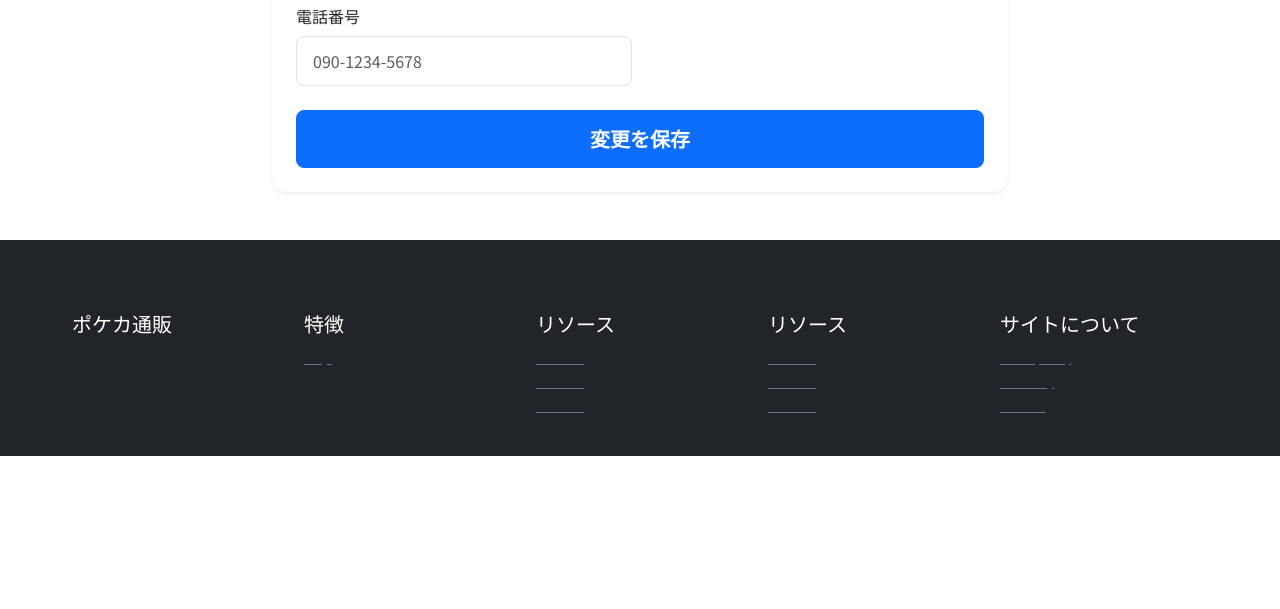
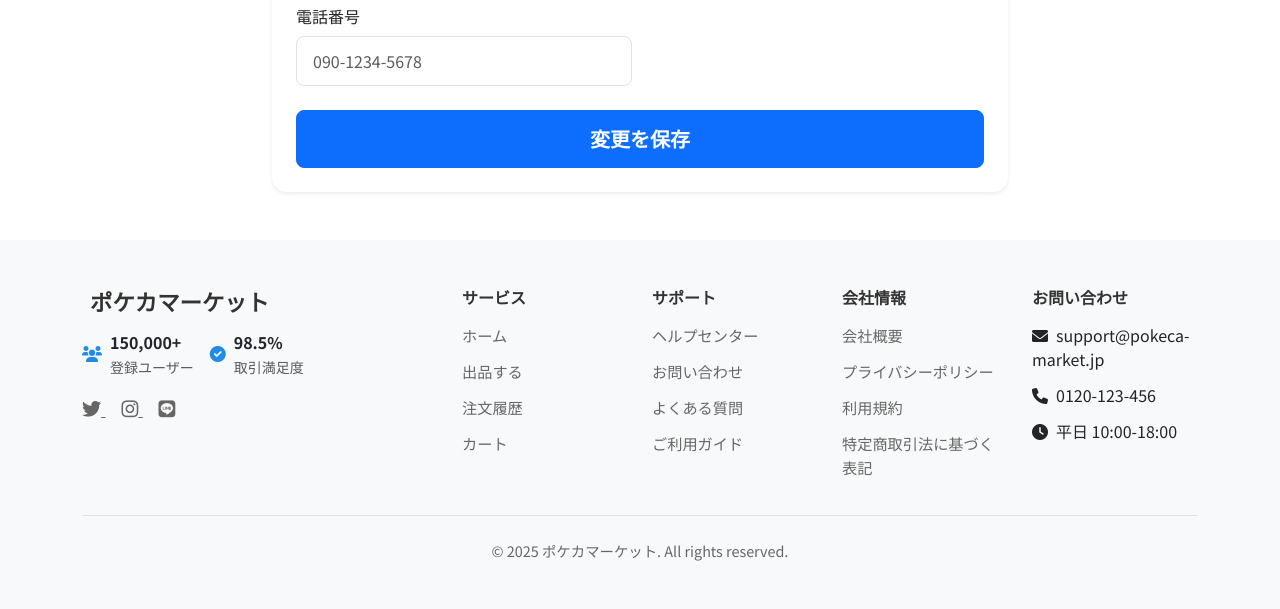
Before and after one commit to yamada0914/django-practice, a Django app: page /account/ in a window 1280 px wide. Shown: the part 704-1313 px from the top of the page. Before the commit the page ends 1160 px from the top, so only its background shows below. Run offline with Django 3.2, Linux system fonts and the light colour scheme; the visitor is signed in with stand-in values (Sample User, id 1); data comes from the database, SQL or seed files in the repository.

Commit message:
フッターデザイン修正

```diff
--- a/templates/snippets/footer.html
+++ b/templates/snippets/footer.html
@@ -1,38 +1,173 @@
-<div class="container w-100 bg-dark text-white py-4" style="max-width: 100%;">
-  <div class="row mt-5 mx-5">
-    <div class="col-12 col-md">
-      <h5>{{ TITLE }}</h5>
-      <small class="d-block mb-3 text-muted">&copy; 2017-2021</small>
+<footer class="footer mt-auto py-5">
+  <div class="container">
+    <div class="row g-4">
+      <!-- ブランド情報 -->
+      <div class="col-12 col-lg-4 mb-4">
+        <div class="footer-brand">
+          <h5 class="footer-brand-title mb-3">
+            <i class="fas fa-cards me-2"></i>ポケカマーケット
+          </h5>
+          <p class="text-muted mb-3">
+          </p>
+          <div class="d-flex align-items-center mb-3">
+            <div class="me-3">
+              <div class="d-flex align-items-center">
+                <i class="fas fa-users text-primary me-2"></i>
+                <div>
+                  <div class="fw-bold">150,000+</div>
+                  <small class="text-muted">登録ユーザー</small>
                 </div>
-    <div class="col-6 col-md">
-      <h5>特徴</h5>
-      <ul class="list-unstyled text-small ">
-        <li><a class="link-secondary text-muted" href="/">Top</a></li>
+              </div>
+            </div>
+            <div class="me-3">
+              <div class="d-flex align-items-center">
+                <i class="fas fa-check-circle text-primary me-2"></i>
+                <div>
+                  <div class="fw-bold">98.5%</div>
+                  <small class="text-muted">取引満足度</small>
+                </div>
+              </div>
+            </div>
+          </div>
+          <div class="social-links mb-3">
+            <a href="https://twitter.com/pokeca_market" class="me-3" target="_blank" rel="noopener">
+              <i class="fab fa-twitter"></i>
+            </a>
+            <a href="https://www.instagram.com/pokeca_market" class="me-3" target="_blank" rel="noopener">
+              <i class="fab fa-instagram"></i>
+            </a>
+            <a href="https://line.me/pokeca_market" class="me-3" target="_blank" rel="noopener">
+              <i class="fab fa-line"></i>
+            </a>
+          </div>
+        </div>
+      </div>
+
+      <!-- クイックリンク -->
+      <div class="col-6 col-md-4 col-lg-2">
+        <h6 class="footer-title mb-3">サービス</h6>
+        <ul class="footer-links">
+          <li><a href="/">ホーム</a></li>
+          <li><a href="/items/create/">出品する</a></li>
+          <li><a href="/orders/">注文履歴</a></li>
+          <li><a href="/cart/">カート</a></li>
         </ul>
       </div>
-    <div class="col-6 col-md">
-      <h5>リソース</h5>
-      <ul class="list-unstyled text-small">
-        <li><a class="link-secondary text-muted" href="#">リンク</a></li>
-        <li><a class="link-secondary text-muted" href="#">リンク</a></li>
-        <li><a class="link-secondary text-muted" href="#">リンク</a></li>
+
+      <!-- サポート -->
+      <div class="col-6 col-md-4 col-lg-2">
+        <h6 class="footer-title mb-3">サポート</h6>
+        <ul class="footer-links">
+          <li><a href="#">ヘルプセンター</a></li>
+          <li><a href="#">お問い合わせ</a></li>
+          <li><a href="#">よくある質問</a></li>
+          <li><a href="#">ご利用ガイド</a></li>
         </ul>
       </div>
-    <div class="col-6 col-md">
-      <h5>リソース</h5>
-      <ul class="list-unstyled text-small">
-        <li><a class="link-secondary text-muted" href="#">リンク</a></li>
-        <li><a class="link-secondary text-muted" href="#">リンク</a></li>
-        <li><a class="link-secondary text-muted" href="#">リンク</a></li>
+
+      <!-- 会社情報 -->
+      <div class="col-6 col-md-4 col-lg-2">
+        <h6 class="footer-title mb-3">会社情報</h6>
+        <ul class="footer-links">
+          <li><a href="#">会社概要</a></li>
+          <li><a href="#">プライバシーポリシー</a></li>
+          <li><a href="#">利用規約</a></li>
+          <li><a href="#">特定商取引法に基づく表記</a></li>
         </ul>
       </div>
-    <div class="col-6 col-md">
-      <h5>サイトについて</h5>
-      <ul class="list-unstyled text-small">
-        <li><a class="link-secondary text-muted" href="#">Company</a></li>
-        <li><a class="link-secondary text-muted" href="#">Privacy</a></li>
-        <li><a class="link-secondary text-muted" href="#">Terms</a></li>
+
+      <!-- お問い合わせ -->
+      <div class="col-6 col-lg-2">
+        <h6 class="footer-title mb-3">お問い合わせ</h6>
+        <ul class="footer-links">
+          <li><i class="fas fa-envelope me-2"></i>support@pokeca-market.jp</li>
+          <li><i class="fas fa-phone me-2"></i>0120-123-456</li>
+          <li><i class="fas fa-clock me-2"></i>平日 10:00-18:00</li>
         </ul>
       </div>
     </div>
+
+    <!-- コピーライト -->
+    <div class="footer-bottom text-center mt-4 pt-4 border-top">
+      <p class="mb-0">&copy; {% now 'Y' %} ポケカマーケット. All rights reserved.</p>
     </div>
+  </div>
+</footer>
+
+<style>
+  .footer {
+    background: #f8f9fa;
+  }
+
+  .footer-brand-title {
+    font-size: 1.4rem;
+    font-weight: 600;
+    color: #333;
+  }
+
+  .footer-title {
+    font-weight: 600;
+    color: #333;
+  }
+
+  .footer-links {
+    list-style: none;
+    padding: 0;
+    margin: 0;
+  }
+
+  .footer-links li {
+    margin-bottom: 0.75rem;
+  }
+
+  .footer-links a {
+    color: #666;
+    text-decoration: none;
+    transition: color 0.2s ease;
+    font-size: 0.95rem;
+  }
+
+  .footer-links a:hover {
+    color: #228be6;
+  }
+
+  .social-links a {
+    color: #666;
+    font-size: 1.2rem;
+    transition: color 0.2s ease;
+  }
+
+  .social-links a:hover {
+    color: #228be6;
+  }
+
+  .footer-bottom {
+    color: #666;
+    font-size: 0.9rem;
+  }
+
+  .text-primary {
+    color: #228be6 !important;
+  }
+
+  .app-badges img {
+    max-width: 140px;
+    height: auto;
+  }
+
+  @media (max-width: 991.98px) {
+    .footer-brand {
+      text-align: center;
+      margin-bottom: 2rem;
+    }
+
+    .social-links {
+      justify-content: center;
+      margin-bottom: 2rem;
+    }
+
+    .app-badges {
+      text-align: center;
+    }
+  }
+</style>
```
Lines whose indentation alone changed are shown as unchanged.
